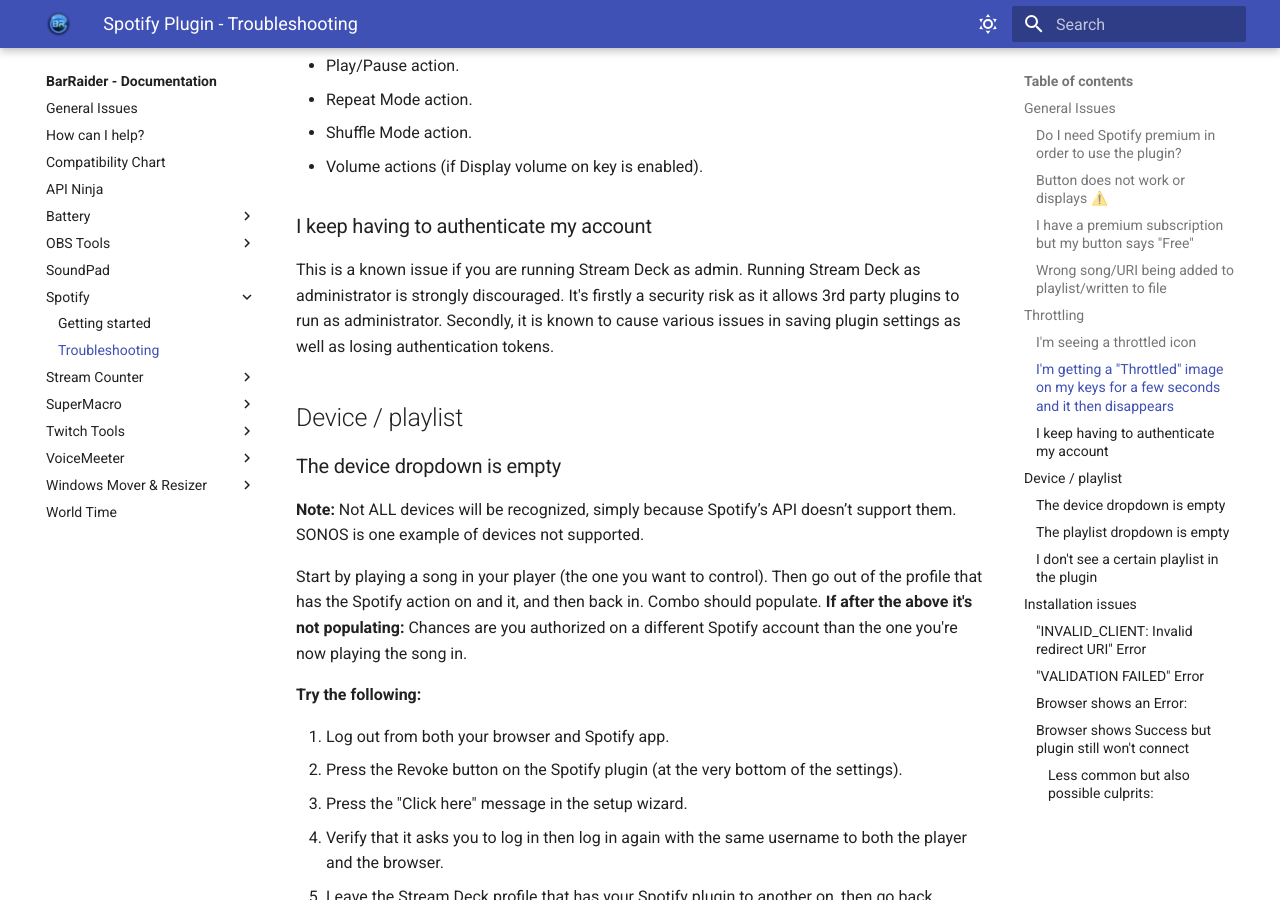
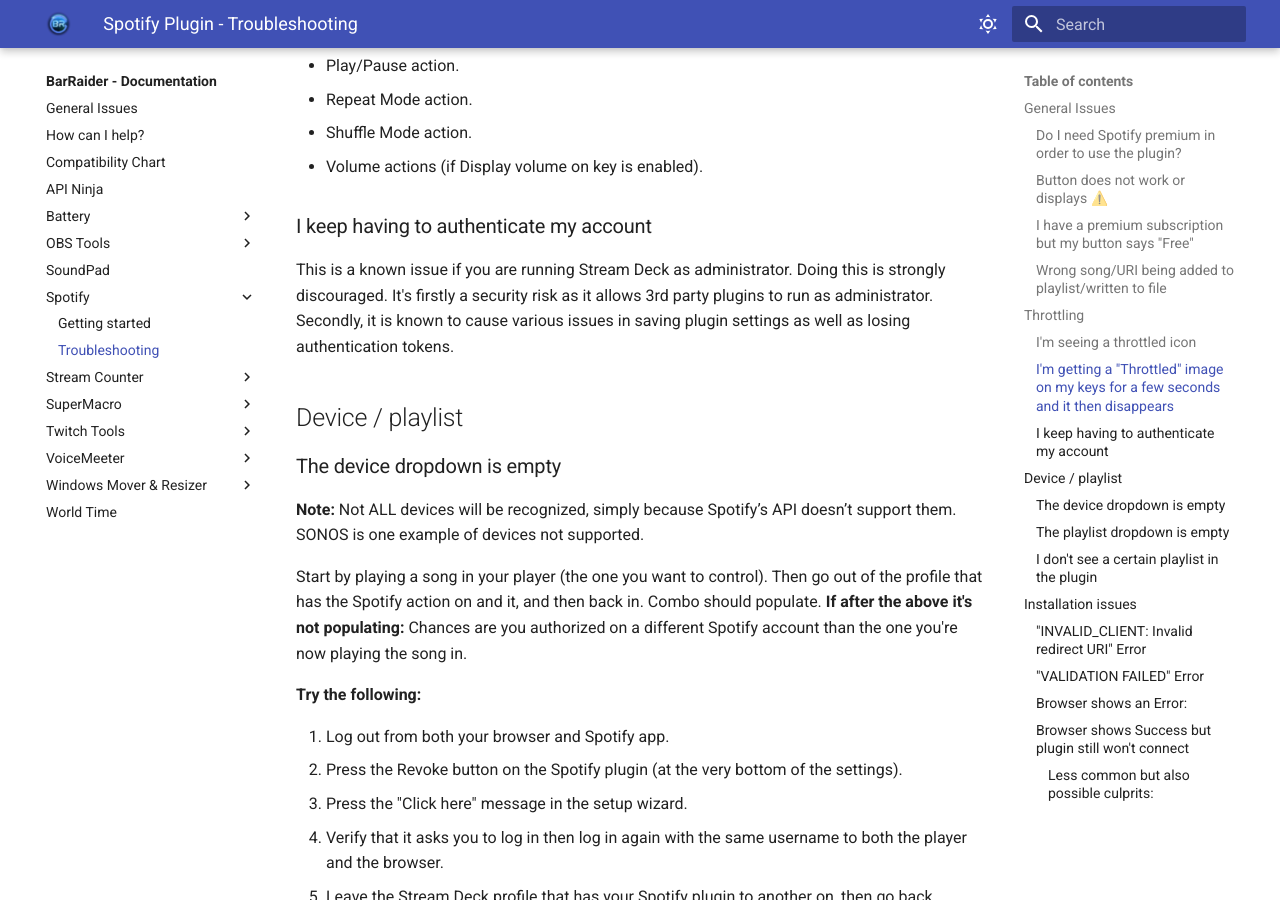
Before and after one commit to BarRaiders/barraiders.github.io, an MkDocs documentation site: the page built from docs/faqs/spotify/troubleshooting.md, in a window 1280 px wide and 900 px high, scrolled down 1157 px. Built offline with MkDocs 1.6.1 and Material for MkDocs 9.7.7, drawn with Linux system fonts in a browser that asks for light colours; comment, search, counter and statistics services are not loaded.

Commit message:
Added more info

```diff
--- a/docs/faqs/spotify/troubleshooting.md
+++ b/docs/faqs/spotify/troubleshooting.md
@@ -35,7 +35,7 @@
 - Volume actions (if Display volume on key is enabled).
 
 ### I keep having to authenticate my account
-This is a known issue if you are running Stream Deck as admin. Running Stream Deck as administrator is strongly discouraged. It's firstly a security risk as it allows 3rd party plugins to run as administrator. Secondly, it is known to cause various issues in saving plugin settings as well as losing authentication tokens.
+This is a known issue if you are running Stream Deck as administrator. Doing this is strongly discouraged. It's firstly a security risk as it allows 3rd party plugins to run as administrator. Secondly, it is known to cause various issues in saving plugin settings as well as losing authentication tokens.
 
 ## Device / playlist
 ### The device dropdown is empty
```
